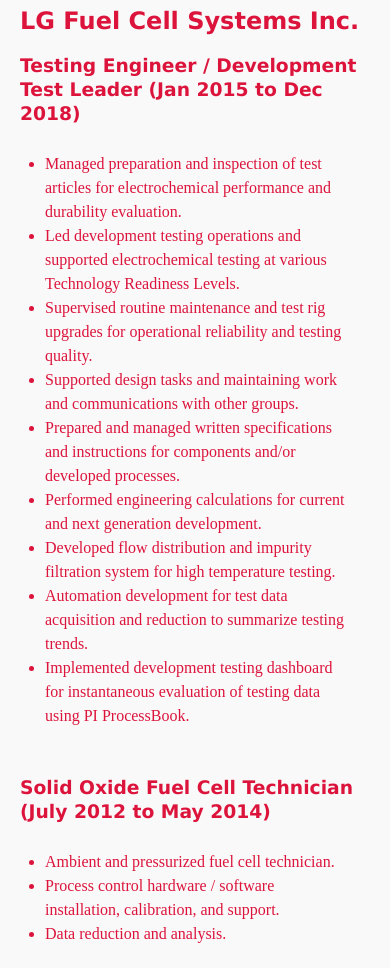
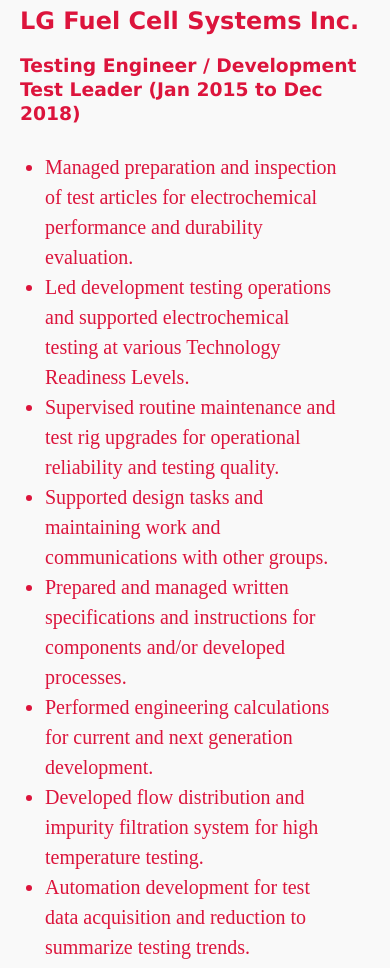
Before and after one commit to jtd007/resume, a plain HTML site: page index.html in a window 390 px wide. Shown: the part 129-1097 px from the top of the page. Drawn offline with Linux system fonts and the light colour scheme.

Commit message:
Update index.html

```diff
--- a/index.html
+++ b/index.html
@@ -34,7 +34,7 @@
         }
         h3 {
             display: inline;
-            line-height: 1.1;
+            line-height: 0.5;
             text-indent: 20px;
         }
         ul {
@@ -49,6 +49,7 @@
         }
         li {
             line-height: 1.5;
+            font-size: 24px;
         }
         div {
             text-indent: 0px;
@@ -73,17 +74,16 @@
         }
         @media screen and (max-width: 800px) {
             main {font-size: 18px; color:blue;}
+            li {font-size: 22px; color:blue;}
         }
         @media screen and (max-width: 600px) {
             main {font-size: 16px; color:crimson;}
+            li {font-size: 20px; color:crimson;}
         }
         @media screen and (max-width: 800px) {
             .columns {-webkit-column-count: 1;}
         }
         /* Use a media query to add a breakpoint at 800px: */
-        @media print {
-            h1 {font-size: 16px !important; }
-        }
     </style>
 </head>
 
```
